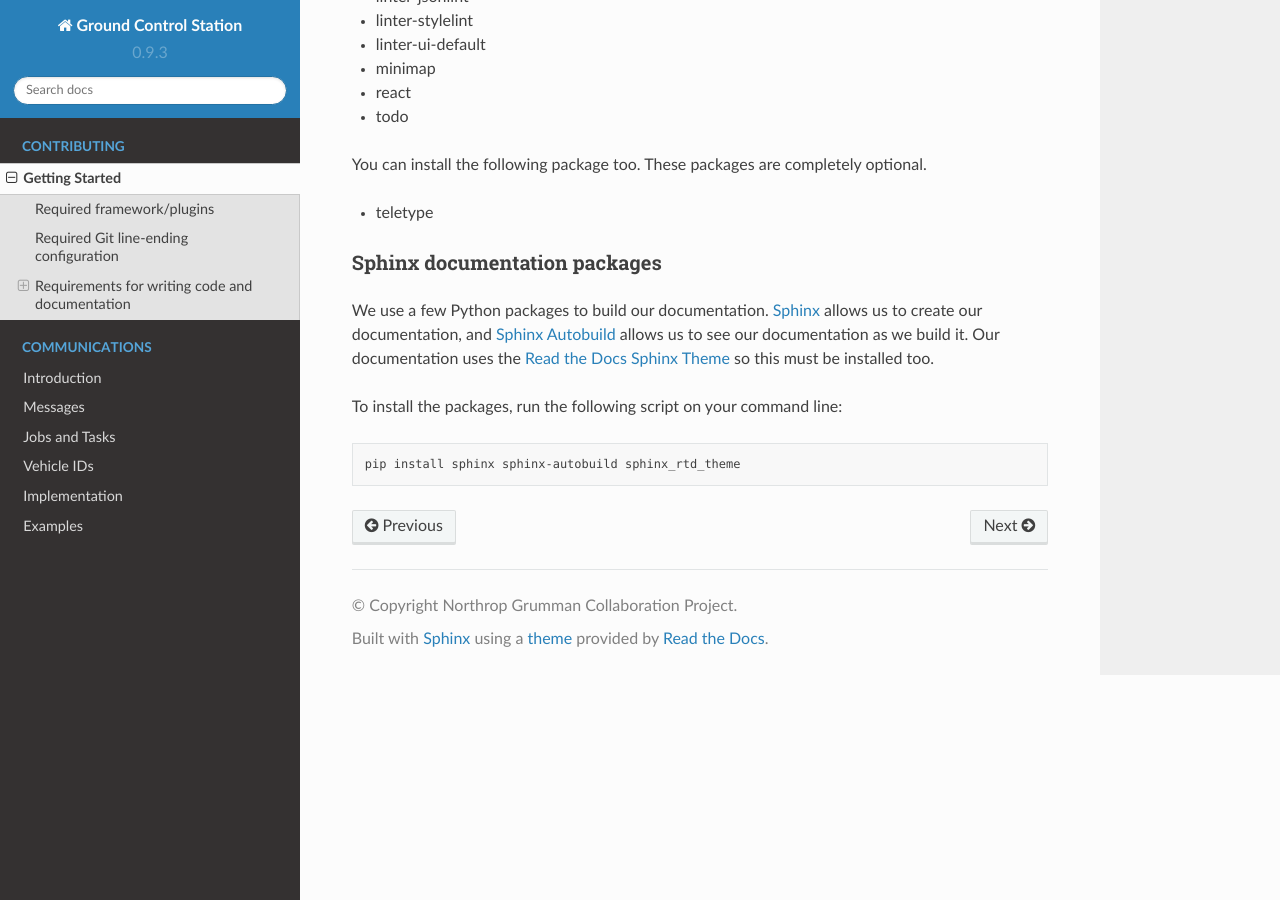
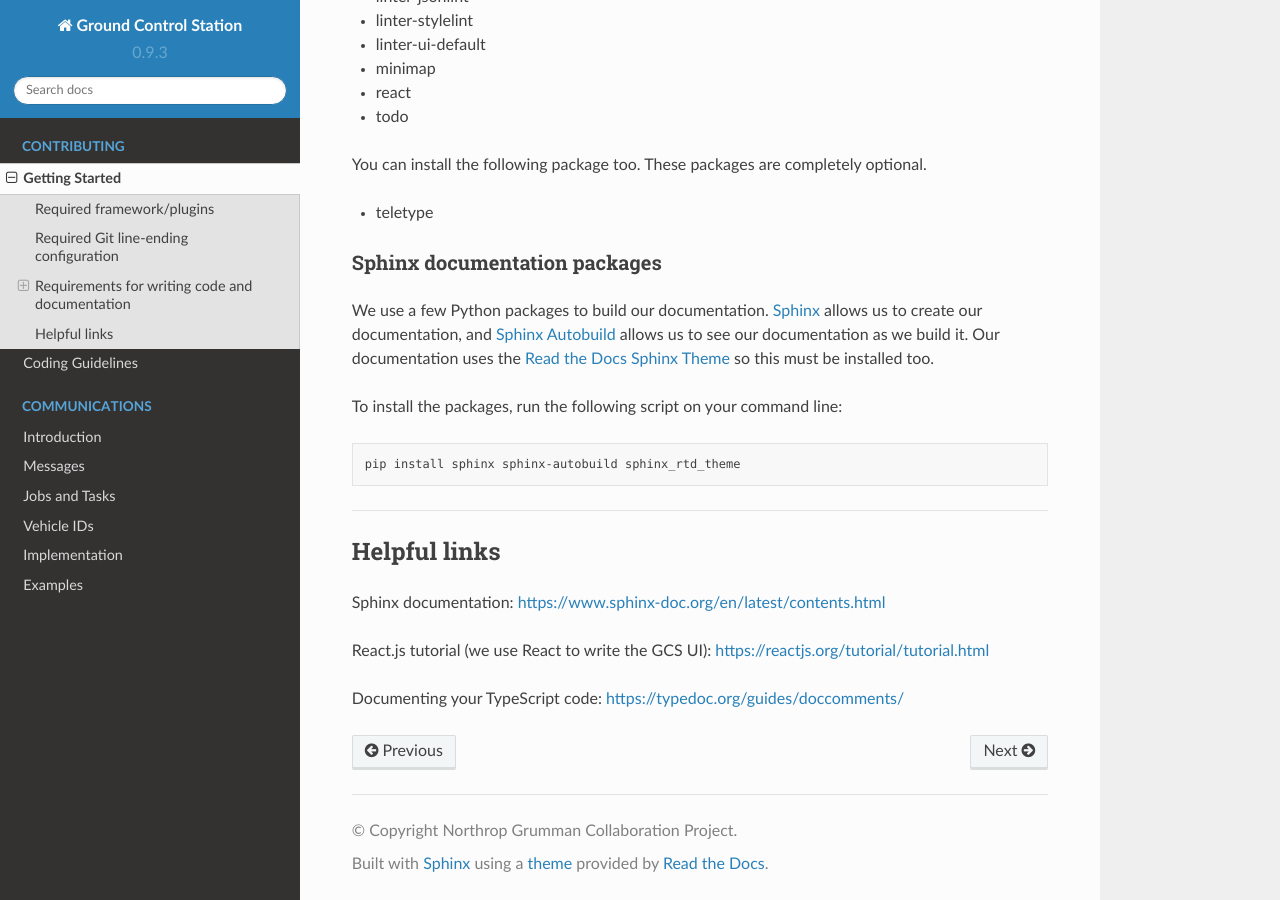
Before and after one commit to NGCP/GCS, a Sphinx documentation site: the page built from docs/contributing/getting-started.rst, in a window 1280 px wide and 900 px high, scrolled down 1319 px. Built offline with Sphinx 7.4.7 and the Read the Docs theme 2.0.0, drawn with Linux system fonts in a browser that asks for light colours.

Commit message:
Add guides for new developers

```diff
--- a/docs/contributing/getting-started.rst
+++ b/docs/contributing/getting-started.rst
@@ -75,6 +75,17 @@ To install the packages, run the following script on your command line:
 
   pip install sphinx sphinx-autobuild sphinx_rtd_theme
 
+----------------------------------------------------------------------------------------------------
+
+Helpful links
+=============
+
+Sphinx documentation: https://www.sphinx-doc.org/en/latest/contents.html
+
+React.js tutorial (we use React to write the GCS UI): https://reactjs.org/tutorial/tutorial.html
+
+Documenting your TypeScript code: https://typedoc.org/guides/doccomments/
+
 .. _Node.js: https://nodejs.org/en/
 .. _Atom: https://atom.io/
 .. _Python: https://www.python.org/downloads/
--- a/docs/index.rst
+++ b/docs/index.rst
@@ -5,6 +5,7 @@
   :maxdepth: 2
 
   contributing/getting-started
+  contributing/guidelines
 
 .. toctree::
   :caption: Communications
```
Also changed, not shown: docs/contributing/guidelines.rst (added, +30 -0 lines).
